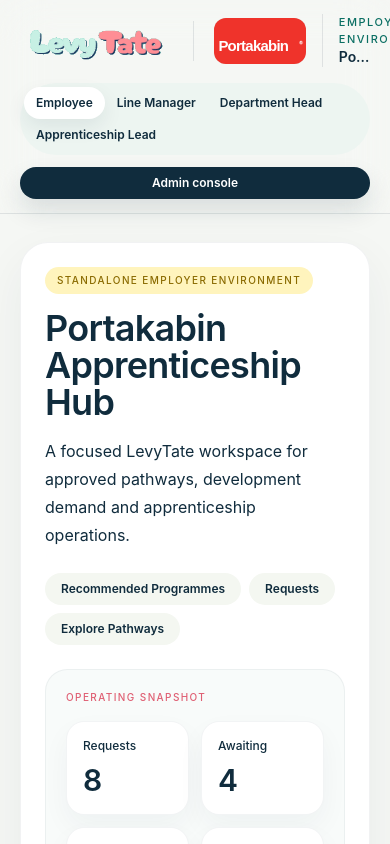
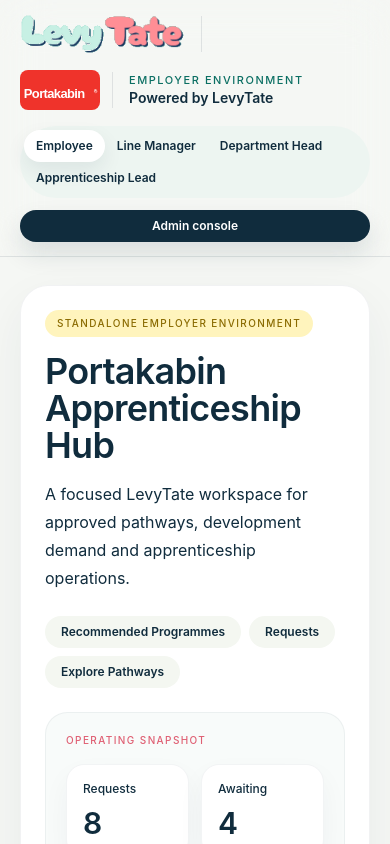
Before and after one commit to jamesevelynross1-sketch/levytate-wren, a Next.js app: page /portakabin-apprenticeship-hub in a window 390 px wide. Built offline with nearby package versions, Linux system fonts and the light colour scheme.

Commit message:
Use transparent LevyTate logo asset

```diff
--- a/components/levytate-demo/PlatformShell.tsx
+++ b/components/levytate-demo/PlatformShell.tsx
@@ -47,10 +47,10 @@ export function PlatformTopBar({
   return (
     <header className="sticky top-0 z-30 border-b border-[#102c3d]/10 bg-white/88 backdrop-blur-xl">
       <div className="mx-auto flex max-w-[1600px] flex-col gap-4 px-5 py-3.5 sm:px-7 lg:px-9 xl:flex-row xl:items-center xl:justify-between">
-        <div className="flex min-w-0 items-center gap-5">
-          <LevyTateLogo className="h-[46px] sm:h-[52px]" />
-          <div className="h-10 w-px shrink-0 bg-[#102c3d]/10" />
-          <div className="flex min-w-0 items-center gap-4">
+        <div className="flex min-w-0 flex-wrap items-center gap-4 sm:gap-5">
+          <LevyTateLogo className="h-[40px] sm:h-[46px]" />
+          <div className="h-9 w-px shrink-0 bg-[#102c3d]/10" />
+          <div className="flex min-w-0 items-center gap-3 sm:gap-4">
             <PortakabinLogoBadge tenantName={tenantName} />
             <div className="min-w-0 border-l border-[#102c3d]/10 pl-4">
               <p className="text-[11px] font-medium uppercase tracking-[0.14em] text-[#0b6f63]">Employer environment</p>
@@ -67,7 +67,7 @@ export function PlatformTopBar({
 
 function PortakabinLogoBadge({ tenantName }: { tenantName: string }) {
   return (
-    <Image src="/brand/portakabin-logo.svg" alt={tenantName} width={1024} height={512} priority className="h-[46px] w-auto rounded-xl object-contain shadow-[inset_0_0_0_1px_rgba(16,44,61,0.14)]" />
+    <Image src="/brand/portakabin-logo.svg" alt={tenantName} width={1024} height={512} priority className="h-[40px] w-auto rounded-lg object-contain sm:h-[44px]" />
   );
 }
 
@@ -137,7 +137,7 @@ function PlatformSidebar({ tenantName, tenantLabel, activeItem, navSections }: {
   return (
     <aside className="hidden border-r border-[#102c3d]/10 bg-white px-4 py-5 lg:flex lg:h-screen lg:flex-col">
       <div className="flex items-center px-2">
-        <LevyTateLogo className="h-[44px]" />
+        <LevyTateLogo className="h-[42px]" />
       </div>
 
       <div className="mt-5 rounded-2xl border border-[#102c3d]/[0.06] bg-[#ffd200] px-4 py-3 text-[#102c3d] shadow-[0_14px_30px_rgba(16,44,61,0.08)]">
@@ -181,6 +181,6 @@ function PlatformSidebar({ tenantName, tenantLabel, activeItem, navSections }: {
 
 export function LevyTateLogo({ className = "" }: { className?: string }) {
   return (
-    <Image src="/brand/levytate-logo-supplied.png" alt="LevyTate" width={249} height={75} priority className={`w-auto object-contain ${className}`} />
+    <Image src="/logos/levytate-transparent.png" alt="LevyTate" width={219} height={53} priority className={`w-auto object-contain ${className}`} />
   );
 }
```
Also changed, not shown: public/logos/levytate-transparent.png (added).
